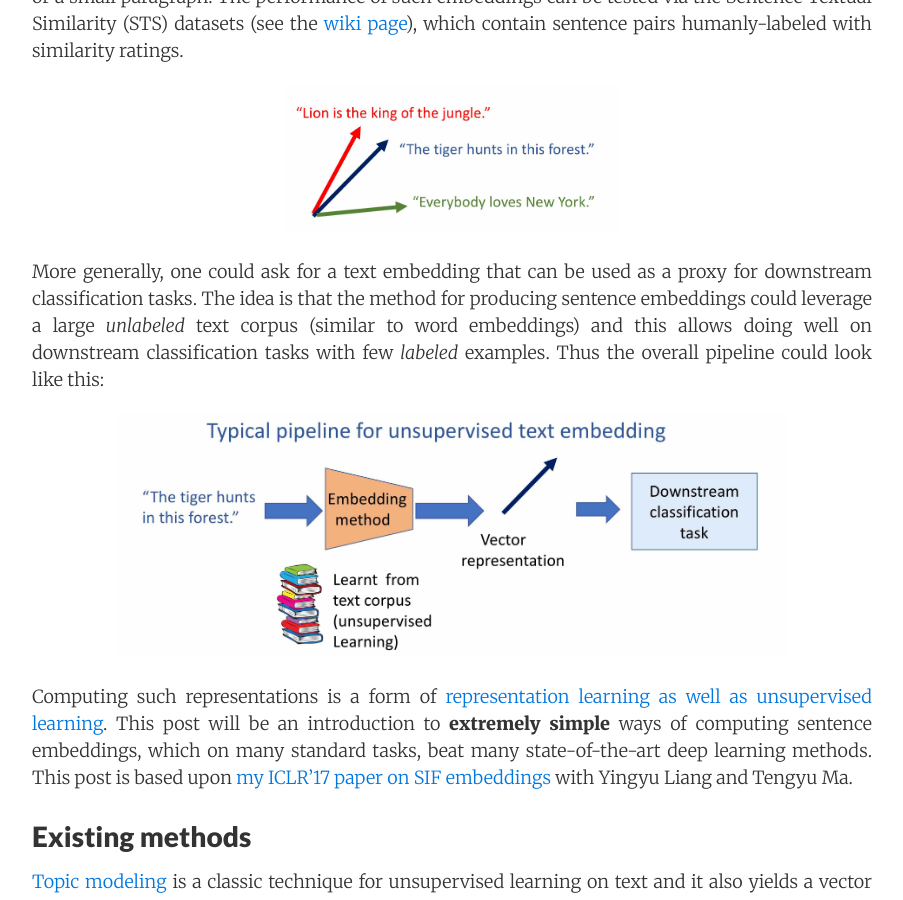
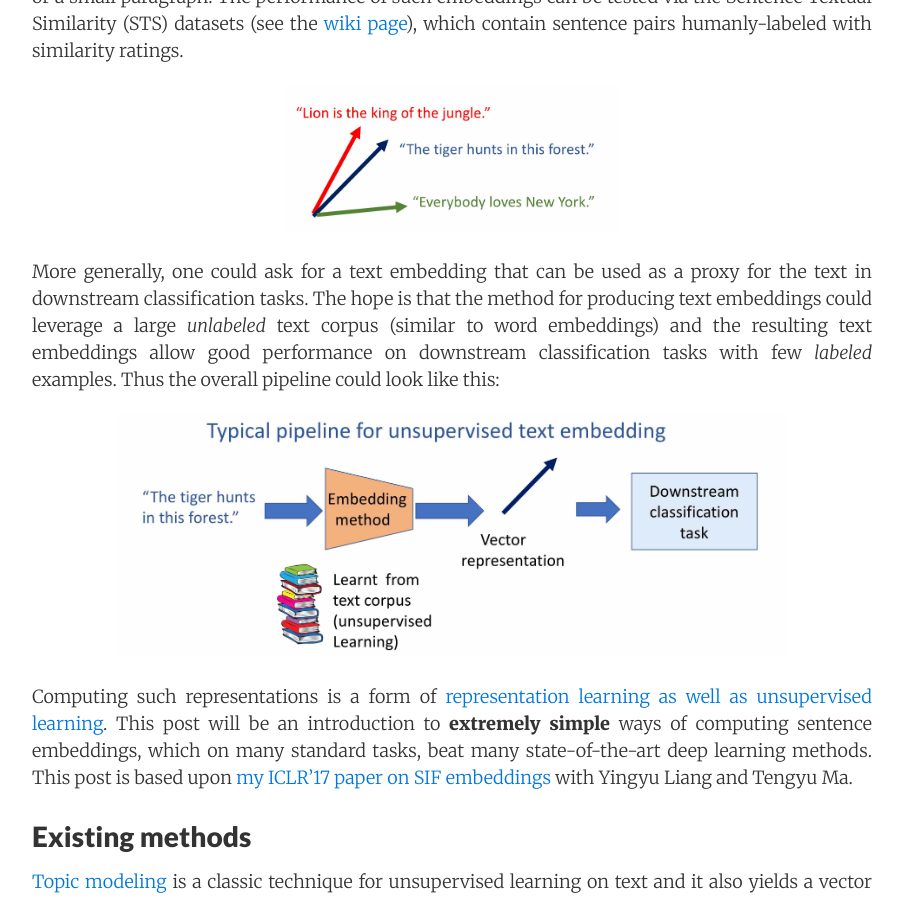
Before and after one commit to offconvex/offconvex.github.io, a Jekyll site: the page built from _posts/2018-06-16-textembeddings.md, in a window 1280 px wide and 900 px high, scrolled down 639 px. Shown: the whole window, without its empty margins (188-1091 px from the left). Built offline with Jekyll 4.4.1, drawn with Linux system fonts in a browser that asks for light colours; nearby versions of some CDN libraries; formulas are drawn with MathJax 3; comment, search, counter and statistics services are not loaded.

Commit message:
Update 2018-06-16-textembeddings.md

```diff
--- a/_posts/2018-06-16-textembeddings.md
+++ b/_posts/2018-06-16-textembeddings.md
@@ -14,7 +14,7 @@ Word embeddings (see my old [post1](http://www.offconvex.org/2015/12/12/word-emb
 <img src="/assets/textembeddingvectorslide.jpg" width="40%"  alt="What are text embeddings." />
 </p>
 
-More generally, one could ask for a text embedding that can be used as a proxy for downstream classification tasks. The idea is that the method for producing sentence embeddings could leverage a large *unlabeled* text corpus (similar to word embeddings) and this allows doing well on downstream classification tasks with few *labeled* examples. Thus the overall pipeline could look like this:
+More generally, one could ask for a text embedding that can be used as a proxy for the text in downstream classification tasks. The hope is that the method for producing text embeddings could leverage a large *unlabeled* text corpus (similar to word embeddings) and the resulting text embeddings allow good performance on downstream classification tasks with few *labeled* examples. Thus the overall pipeline could look like this:
 
 <p style="text-align:center;">
 <img src="/assets/textembeddingpipeline.jpg" width="80%"  alt="How are text embeddings used in downstream classification task." />
```
